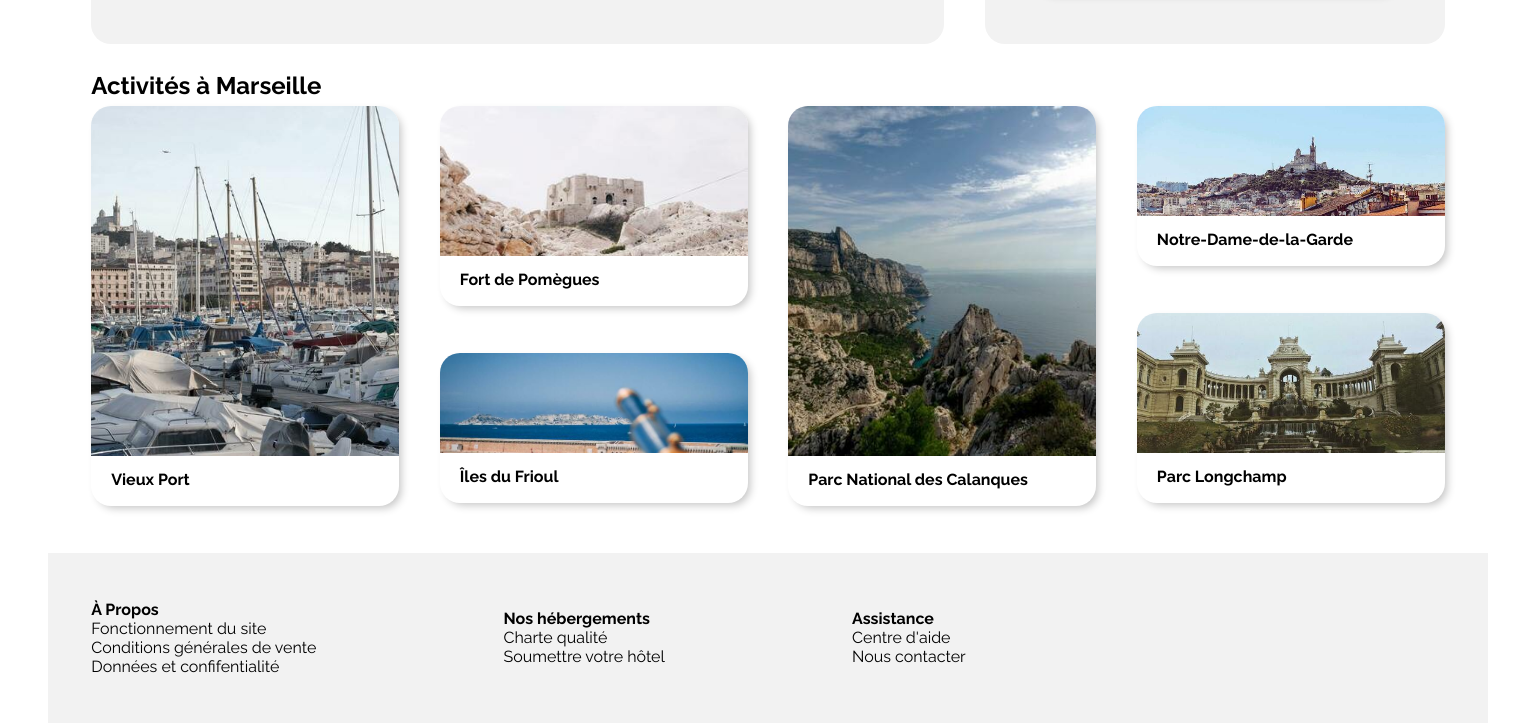
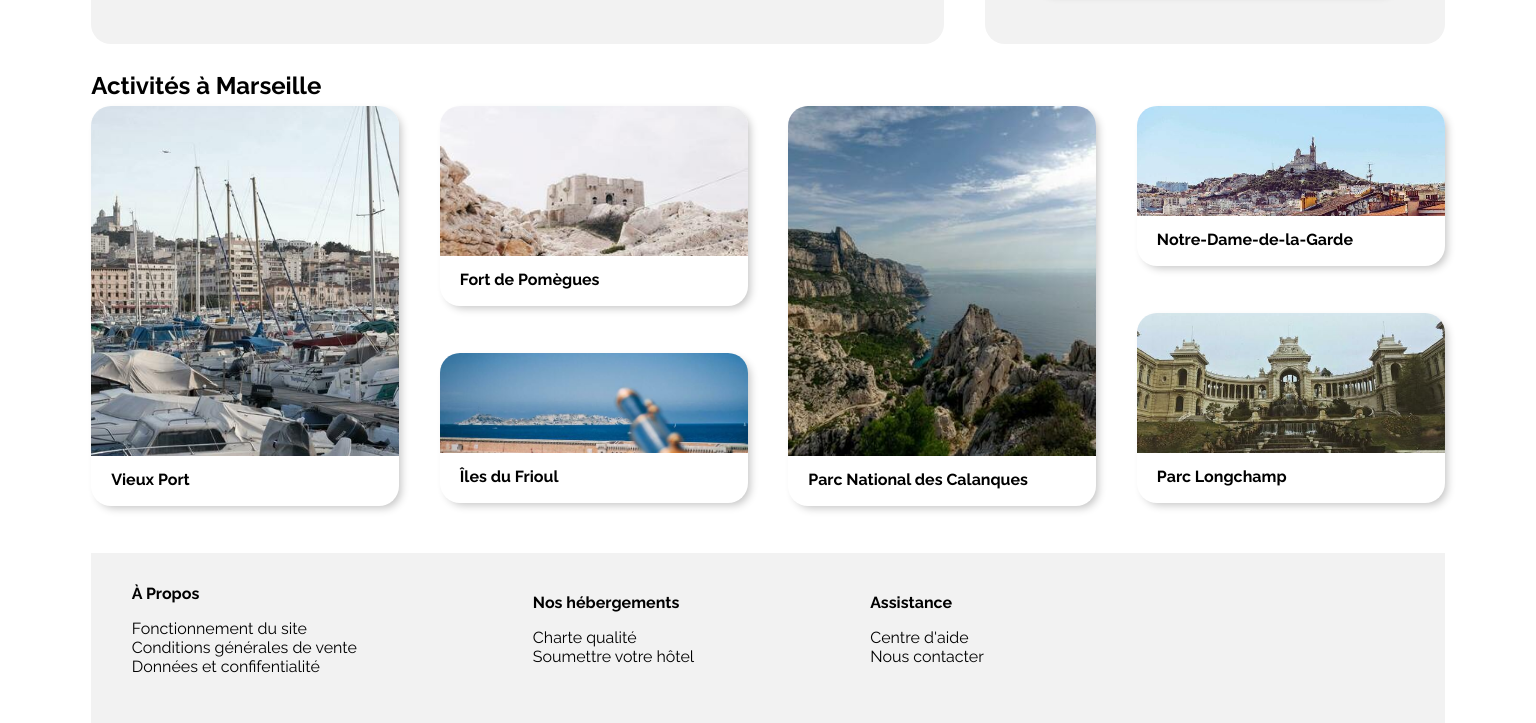
Before and after one commit to Sophianasseri/SophiaNasseri_2_06052021, a plain HTML site: page HTML/Index.html in a window 1536 px wide. Shown: the part 988-1711 px from the top of the page. Drawn offline with Linux system fonts and the light colour scheme.

Commit message:
modification design footer dekstop

```diff
--- a/CSS/style.css
+++ b/CSS/style.css
@@ -368,11 +368,19 @@ i.fas {
     display: flex;
     align-items: center;
     height: 170px;
-    width: 100%;
 }
 .footer-section {
     margin: 0 10% 0 3%;
 }
+.footer-section__content {
+    padding: 1rem 0;
+}
+@media (min-width: 1441px){
+    .footer{
+        margin: 0 3%;
+    }
+}
+
 
 /*------------------------------Version Mobile------------------------------*/
 @media (max-width: 576px) {
```
